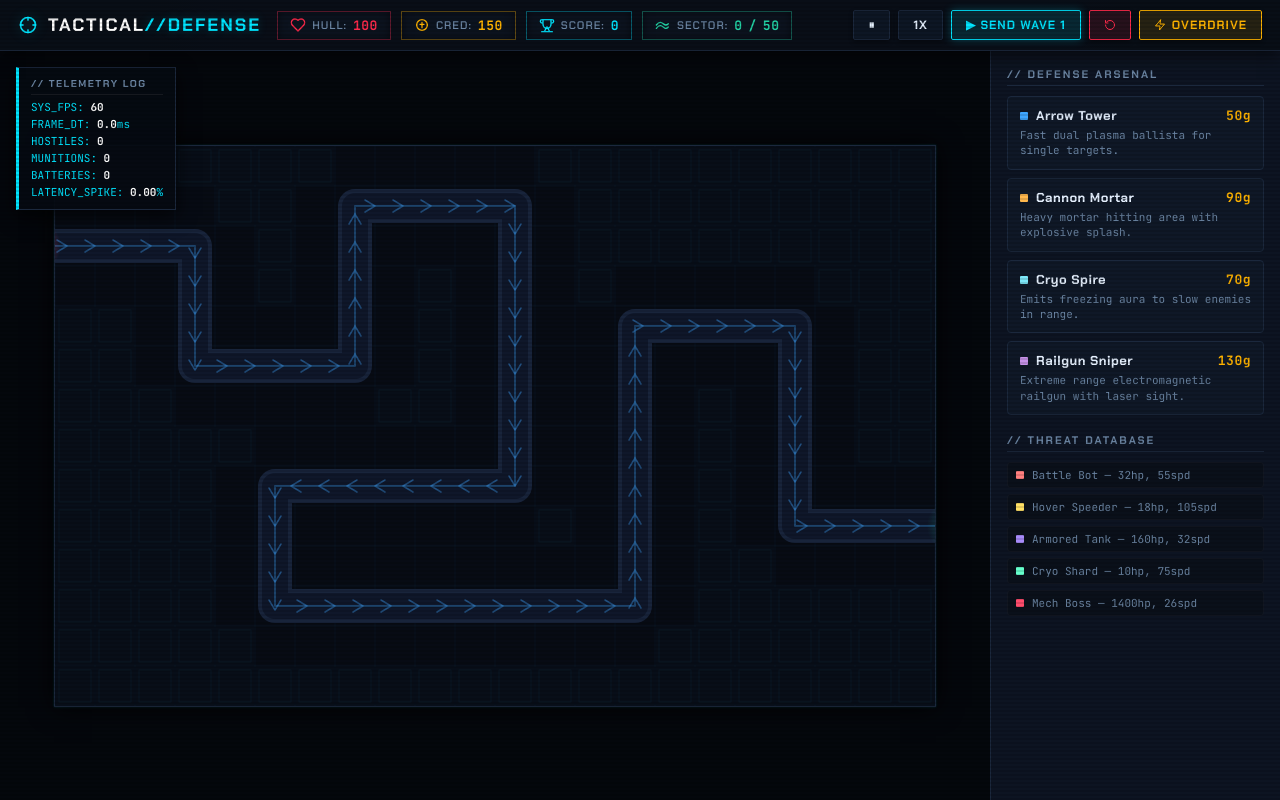
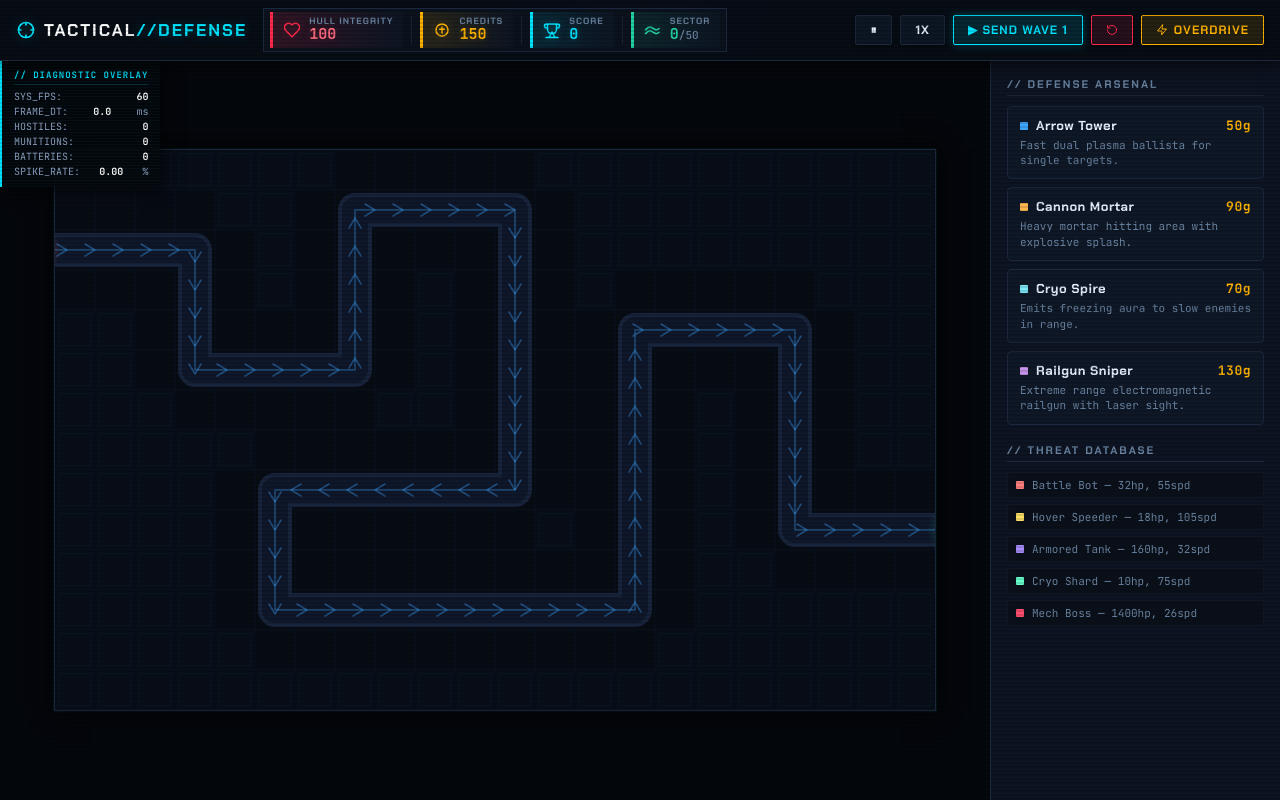
Before and after one commit to Arnabde2006/Tower_defense, a plain HTML site: page index.html in a window 1280 px wide. Drawn offline with Linux system fonts and the light colour scheme.

Commit message:
Redesign topbar stat modules and diagnostic overlay HUD

```diff
--- a/index.html
+++ b/index.html
@@ -19,37 +19,64 @@
       </svg>
       <span class="brand-text">TACTICAL<span class="highlight">//DEFENSE</span></span>
     </div>
-    <div class="stats">
-      <div class="stat" id="stat-health">
-        <svg class="hud-icon health-icon" viewBox="0 0 24 24" width="16" height="16" fill="none" stroke="currentColor" stroke-width="2" stroke-linecap="round" stroke-linejoin="round">
+
+    <div class="stats-panel">
+      <div class="stat stat-hull" id="stat-health">
+        <div class="stat-icon-wrap">
+          <svg class="hud-icon health-icon" viewBox="0 0 24 24" width="18" height="18" fill="none" stroke="currentColor" stroke-width="2" stroke-linecap="round" stroke-linejoin="round">
             <path d="M19 14c1.49-1.46 3-3.21 3-5.5A5.5 5.5 0 0 0 16.5 3c-1.76 0-3 .5-4.5 2-1.5-1.5-2.74-2-4.5-2A5.5 5.5 0 0 0 2 8.5c0 2.3 1.5 4.05 3 5.5l7 7Z"/>
           </svg>
-        <span class="stat-label">HULL:</span>
-        <span id="val-health">100</span>
         </div>
-      <div class="stat" id="stat-gold">
-        <svg class="hud-icon gold-icon" viewBox="0 0 24 24" width="16" height="16" fill="none" stroke="currentColor" stroke-width="2" stroke-linecap="round" stroke-linejoin="round">
+        <div class="stat-data">
+          <span class="stat-label">HULL INTEGRITY</span>
+          <span class="stat-value" id="val-health">100</span>
+        </div>
+      </div>
+
+      <div class="stat-divider"></div>
+
+      <div class="stat stat-cred" id="stat-gold">
+        <div class="stat-icon-wrap">
+          <svg class="hud-icon gold-icon" viewBox="0 0 24 24" width="18" height="18" fill="none" stroke="currentColor" stroke-width="2" stroke-linecap="round" stroke-linejoin="round">
             <circle cx="12" cy="12" r="8"/>
             <path d="M12 8v8m-3-5h6"/>
           </svg>
-        <span class="stat-label">CRED:</span>
-        <span id="val-gold">150</span>
         </div>
-      <div class="stat" id="stat-score">
-        <svg class="hud-icon score-icon" viewBox="0 0 24 24" width="16" height="16" fill="none" stroke="currentColor" stroke-width="2" stroke-linecap="round" stroke-linejoin="round">
+        <div class="stat-data">
+          <span class="stat-label">CREDITS</span>
+          <span class="stat-value" id="val-gold">150</span>
+        </div>
+      </div>
+
+      <div class="stat-divider"></div>
+
+      <div class="stat stat-score" id="stat-score">
+        <div class="stat-icon-wrap">
+          <svg class="hud-icon score-icon" viewBox="0 0 24 24" width="18" height="18" fill="none" stroke="currentColor" stroke-width="2" stroke-linecap="round" stroke-linejoin="round">
             <path d="M6 9H4.5a2.5 2.5 0 0 1 0-5H6M18 9h1.5a2.5 2.5 0 0 0 0-5H18M4 22h16M12 14.7L16 22H8l4-7.3zM18 4H6v7a6 6 0 0 0 12 0V4z"/>
           </svg>
-        <span class="stat-label">SCORE:</span>
-        <span id="val-score">0</span>
         </div>
-      <div class="stat" id="stat-wave">
-        <svg class="hud-icon wave-icon" viewBox="0 0 24 24" width="16" height="16" fill="none" stroke="currentColor" stroke-width="2" stroke-linecap="round" stroke-linejoin="round">
+        <div class="stat-data">
+          <span class="stat-label">SCORE</span>
+          <span class="stat-value" id="val-score">0</span>
+        </div>
+      </div>
+
+      <div class="stat-divider"></div>
+
+      <div class="stat stat-sector" id="stat-wave">
+        <div class="stat-icon-wrap">
+          <svg class="hud-icon wave-icon" viewBox="0 0 24 24" width="18" height="18" fill="none" stroke="currentColor" stroke-width="2" stroke-linecap="round" stroke-linejoin="round">
             <path d="M2 12s3-4 6-4 6 4 8 4 4-2 4-2M2 17s3-4 6-4 6 4 8 4 4-2 4-2"/>
           </svg>
-        <span class="stat-label">SECTOR:</span>
-        <span id="val-wave">0</span>/<span id="val-wave-total">50</span>
+        </div>
+        <div class="stat-data">
+          <span class="stat-label">SECTOR</span>
+          <span class="stat-value"><span id="val-wave">0</span><span class="denom">/<span id="val-wave-total">50</span></span></span>
         </div>
       </div>
+    </div>
+
     <div class="controls">
       <button id="btn-pause" class="ctrl-btn" title="Pause / Resume">⏸</button>
       <button id="btn-speed" class="ctrl-btn" title="Game Speed">1x</button>
@@ -71,13 +98,13 @@
     <div id="canvas-wrap">
       <canvas id="game"></canvas>
       <div id="fps-hud">
-        <div class="hud-header">// TELEMETRY LOG</div>
-        <div>SYS_FPS: <span id="hud-fps" class="hud-val">60</span></div>
-        <div>FRAME_DT: <span id="hud-frame" class="hud-val">0.0</span>ms</div>
-        <div>HOSTILES: <span id="hud-enemies" class="hud-val">0</span></div>
-        <div>MUNITIONS: <span id="hud-proj" class="hud-val">0</span></div>
-        <div>BATTERIES: <span id="hud-towers" class="hud-val">0</span></div>
-        <div>LATENCY_SPIKE: <span id="hud-slow" class="hud-val">0.0</span>%</div>
+        <div class="hud-header">// DIAGNOSTIC OVERLAY</div>
+        <div class="hud-row"><span>SYS_FPS:</span><span id="hud-fps" class="hud-val">60</span></div>
+        <div class="hud-row"><span>FRAME_DT:</span><span id="hud-frame" class="hud-val">0.0</span>ms</div>
+        <div class="hud-row"><span>HOSTILES:</span><span id="hud-enemies" class="hud-val">0</span></div>
+        <div class="hud-row"><span>MUNITIONS:</span><span id="hud-proj" class="hud-val">0</span></div>
+        <div class="hud-row"><span>BATTERIES:</span><span id="hud-towers" class="hud-val">0</span></div>
+        <div class="hud-row"><span>SPIKE_RATE:</span><span id="hud-slow" class="hud-val">0.0</span>%</div>
       </div>
       <div id="overlay" class="hidden">
         <div id="overlay-card">
--- a/style.css
+++ b/style.css
@@ -80,8 +80,8 @@ html, body {
   display: flex;
   align-items: center;
   gap: 16px;
-  padding: 10px 18px;
-  background: rgba(9, 14, 23, 0.95);
+  padding: 8px 16px;
+  background: rgba(8, 13, 21, 0.96);
   border-bottom: 1px solid var(--border-dim);
   box-shadow: 0 4px 16px rgba(0, 0, 0, 0.6);
   z-index: 10;
@@ -91,11 +91,11 @@ html, body {
 .brand {
   font-family: var(--font-display);
   font-weight: 700;
-  font-size: 18px;
+  font-size: 17px;
   letter-spacing: 2px;
   display: flex;
   align-items: center;
-  gap: 10px;
+  gap: 8px;
   color: #ffffff;
   text-transform: uppercase;
 }
@@ -108,48 +108,98 @@ html, body {
   text-shadow: 0 0 10px var(--cyan-glow);
 }
 
-/* TELEMETRY STATS DISPLAY */
-.stats {
+/* TELEMETRY STATS READOUT ENCLOSURE */
+.stats-panel {
   display: flex;
-  gap: 10px;
-  flex-wrap: wrap;
+  align-items: center;
+  background: rgba(12, 19, 32, 0.9);
+  border: 1px solid var(--border-dim);
+  padding: 3px 6px;
+  gap: 4px;
+}
+
+.stat-divider {
+  width: 1px;
+  height: 28px;
+  background: rgba(255, 255, 255, 0.08);
+  margin: 0 4px;
 }
 
 .stat {
-  background: rgba(13, 20, 34, 0.85);
-  padding: 5px 12px;
-  border-radius: var(--radius-frame);
-  border: 1px solid var(--border-dim);
-  font-family: var(--font-mono);
-  font-weight: 700;
-  font-size: 13px;
   display: flex;
   align-items: center;
-  gap: 6px;
-  letter-spacing: 0.5px;
-  box-shadow: inset 0 0 8px rgba(0, 0, 0, 0.5);
+  gap: 8px;
+  padding: 4px 10px;
+  background: rgba(16, 26, 42, 0.5);
+  border-radius: var(--radius-frame);
+  position: relative;
+  transition: all 0.2s ease;
 }
 
-.hud-icon { flex-shrink: 0; }
-.stat-label {
-  color: var(--text-muted);
-  font-size: 11px;
-  font-family: var(--font-display);
-  font-weight: 600;
-  letter-spacing: 1px;
+.stat-icon-wrap {
+  display: flex;
+  align-items: center;
+  justify-content: center;
 }
 
-#stat-health { color: var(--crimson); border-color: rgba(255, 42, 75, 0.35); }
-#stat-health .health-icon { color: var(--crimson); }
+.stat-data {
+  display: flex;
+  flex-direction: column;
+  line-height: 1.15;
+}
 
-#stat-gold { color: var(--amber); border-color: rgba(255, 179, 0, 0.35); }
-#stat-gold .gold-icon { color: var(--amber); }
+.stat-label {
+  font-family: var(--font-display);
+  font-size: 9px;
+  font-weight: 700;
+  letter-spacing: 1px;
+  color: var(--text-muted);
+}
 
-#stat-score { color: var(--cyan); border-color: rgba(0, 229, 255, 0.35); }
-#stat-score .score-icon { color: var(--cyan); }
+.stat-value {
+  font-family: var(--font-mono);
+  font-size: 15px;
+  font-weight: 700;
+}
 
-#stat-wave { color: #22d3a5; border-color: rgba(34, 211, 165, 0.35); }
-#stat-wave .wave-icon { color: #22d3a5; }
+/* Hull Integrity Module (Health) */
+#stat-health {
+  border-left: 3px solid var(--crimson);
+  background: linear-gradient(90deg, rgba(255, 42, 75, 0.15) 0%, rgba(16, 26, 42, 0.4) 100%);
+  animation: healthPulse 2.5s infinite ease-in-out;
+}
+#stat-health .health-icon { color: var(--crimson); filter: drop-shadow(0 0 4px var(--crimson-glow)); }
+#stat-health .stat-value { color: #ff6b81; text-shadow: 0 0 8px var(--crimson-glow); }
+
+/* Credits Module (Gold) */
+#stat-gold {
+  border-left: 3px solid var(--amber);
+  background: linear-gradient(90deg, rgba(255, 179, 0, 0.12) 0%, rgba(16, 26, 42, 0.4) 100%);
+}
+#stat-gold .gold-icon { color: var(--amber); filter: drop-shadow(0 0 4px var(--amber-glow)); }
+#stat-gold .stat-value { color: var(--amber); text-shadow: 0 0 6px var(--amber-glow); }
+
+/* Score Module */
+#stat-score {
+  border-left: 3px solid var(--cyan);
+  background: linear-gradient(90deg, rgba(0, 229, 255, 0.1) 0%, rgba(16, 26, 42, 0.4) 100%);
+}
+#stat-score .score-icon { color: var(--cyan); filter: drop-shadow(0 0 4px var(--cyan-glow)); }
+#stat-score .stat-value { color: var(--cyan); text-shadow: 0 0 6px var(--cyan-glow); }
+
+/* Sector Progress Module (Wave) */
+#stat-wave {
+  border-left: 3px solid #22d3a5;
+  background: linear-gradient(90deg, rgba(34, 211, 165, 0.1) 0%, rgba(16, 26, 42, 0.4) 100%);
+}
+#stat-wave .wave-icon { color: #22d3a5; filter: drop-shadow(0 0 4px rgba(34, 211, 165, 0.3)); }
+#stat-wave .stat-value { color: #22d3a5; }
+#stat-wave .denom { font-size: 11px; color: var(--text-muted); font-weight: 500; }
+
+@keyframes healthPulse {
+  0%, 100% { border-left-color: var(--crimson); box-shadow: none; }
+  50% { border-left-color: #ff758c; box-shadow: inset 4px 0 10px rgba(255, 42, 75, 0.25); }
+}
 
 /* TACTICAL CONTROL BUTTONS */
 .controls {
@@ -249,7 +299,7 @@ html, body {
   align-items: center;
   justify-content: center;
   background: #04070c;
-  padding: 10px;
+  padding: 0;
 }
 
 #game {
@@ -261,33 +311,43 @@ html, body {
   max-height: 100%;
 }
 
-/* MONOSPACE TELEMETRY OVERLAY */
+/* DIAGNOSTIC / DEBUG OVERLAY (Tucked into corner, thin left border ONLY) */
 #fps-hud {
   position: absolute;
-  top: 16px;
-  left: 16px;
-  background: rgba(6, 10, 18, 0.92);
-  border: 1px solid var(--border-dim);
-  border-left: 3px solid var(--cyan);
-  border-radius: var(--radius-frame);
+  top: 0;
+  left: 0;
+  background: rgba(4, 7, 12, 0.88);
+  background-image: repeating-linear-gradient(0deg, rgba(0, 229, 255, 0.04), rgba(0, 229, 255, 0.04) 1px, transparent 1px, transparent 3px);
+  border-left: 2px solid var(--cyan);
+  border-top: none;
+  border-right: none;
+  border-bottom: none;
+  border-radius: 0;
   padding: 8px 12px;
-  font-size: 11px;
+  font-size: 10px;
   font-family: var(--font-mono);
-  color: var(--cyan);
-  line-height: 1.55;
-  box-shadow: 0 6px 18px rgba(0, 0, 0, 0.7);
+  color: #8fa3c4;
+  line-height: 1.5;
+  box-shadow: 4px 4px 16px rgba(0, 0, 0, 0.6);
   pointer-events: none;
+  min-width: 140px;
 }
 
 .hud-header {
-  font-family: var(--font-display);
+  font-family: var(--font-mono);
   font-weight: 700;
-  font-size: 10px;
-  letter-spacing: 1.5px;
-  color: var(--text-muted);
+  font-size: 9px;
+  letter-spacing: 1px;
+  color: var(--cyan);
   margin-bottom: 4px;
-  border-bottom: 1px solid rgba(255, 255, 255, 0.08);
+  border-bottom: 1px solid rgba(0, 229, 255, 0.15);
   padding-bottom: 2px;
+}
+
+.hud-row {
+  display: flex;
+  justify-content: space-between;
+  gap: 12px;
 }
 
 .hud-val {
```
Lines whose indentation alone changed are shown as unchanged.
